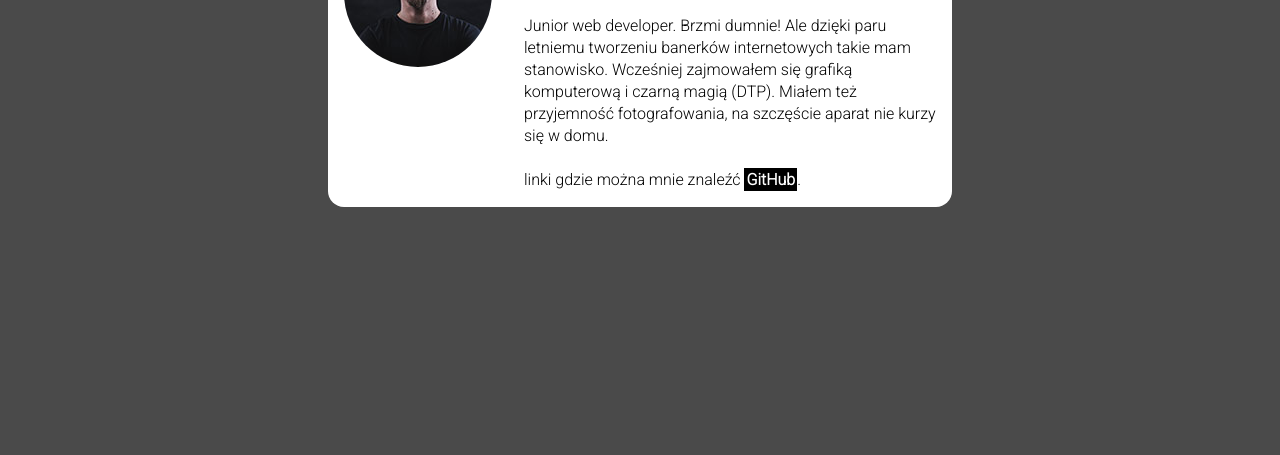
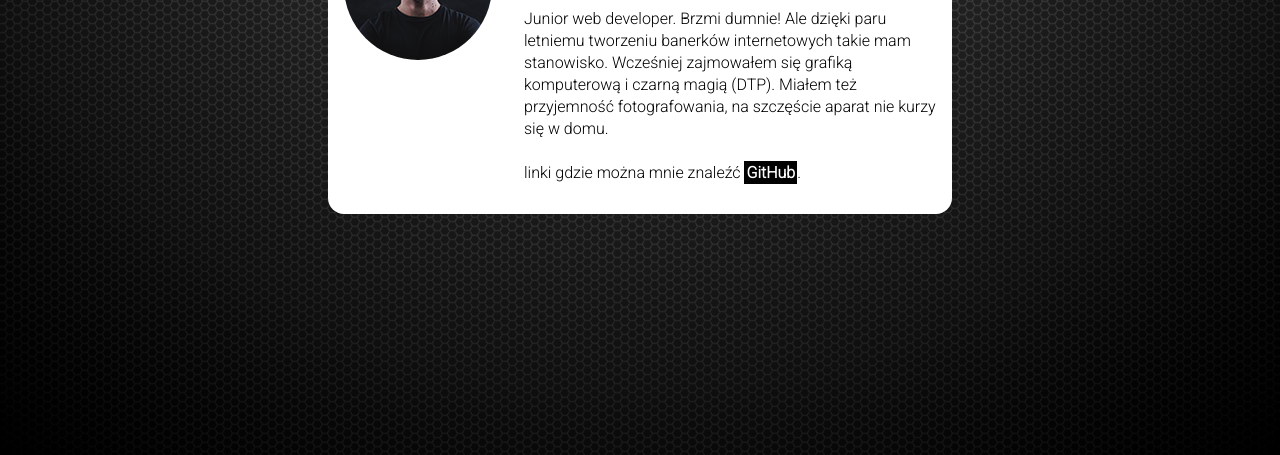
Before and after one commit to artursroka/business-card, a plain HTML site: page index.html in a window 1280 px wide. Shown: the part 345-800 px from the top of the page. Drawn offline with Linux system fonts and the light colour scheme.

Commit message:
ad backround and texture

```diff
--- a/index.html
+++ b/index.html
@@ -10,6 +10,9 @@
     <title>Wizytówka</title>
 </head>
 <body>
+    <div class="bg__color"></div>
+    <div class="bg__texture"></div>
+    <div class="bg__shadow"></div>
     <main class="main">
         <article class="cart">
             <img src='links/artur.jpg' alt='Zdjecie na wizytowke' class="cart__photo"/>
--- a/style.css
+++ b/style.css
@@ -20,12 +20,33 @@ body{
     justify-content: center;
     min-height: 100vh;
 }
-
+.bg__color{
+    background: rgb(74,74,74);
+    background: radial-gradient(circle at 50% 0, rgba(74,74,74,1) 0%, rgba(52,52,52,1) 72%, rgba(0,0,0,1) 100%);
+    width: 100vw;
+    height: 100vh;
+    position: fixed;
+}
+.bg__texture{
+    background-image: url('links/teksture2.png');
+    background-repeat: repeat;
+    width: 100vw;
+    height: 100vh;
+    position: fixed;
+}
+.bg__shadow{
+    background: rgb(0,0,0);
+    background: radial-gradient(circle at 50% 0, rgba(0,0,0,0) 0%, rgba(0,0,0,1) 100%);
+    width: 100vw;
+    height: 100vh;
+    position: fixed;
+}
 .main{
     background-color: white;
     border-radius: 16px;
     width: 624px;
     overflow: hidden;
+    z-index:2;
 }
 .cart{
     display: flex;
@@ -56,7 +77,7 @@ body{
 .cart__footer{
     font-size: 16px;
     line-height: 22px;
-    margin: 22px 16px 16px 16px;
+    margin: 22px 16px 30px 16px;
 }
 .link{
     background: black;
```
Also changed, not shown: links/teksture2.png (added).
